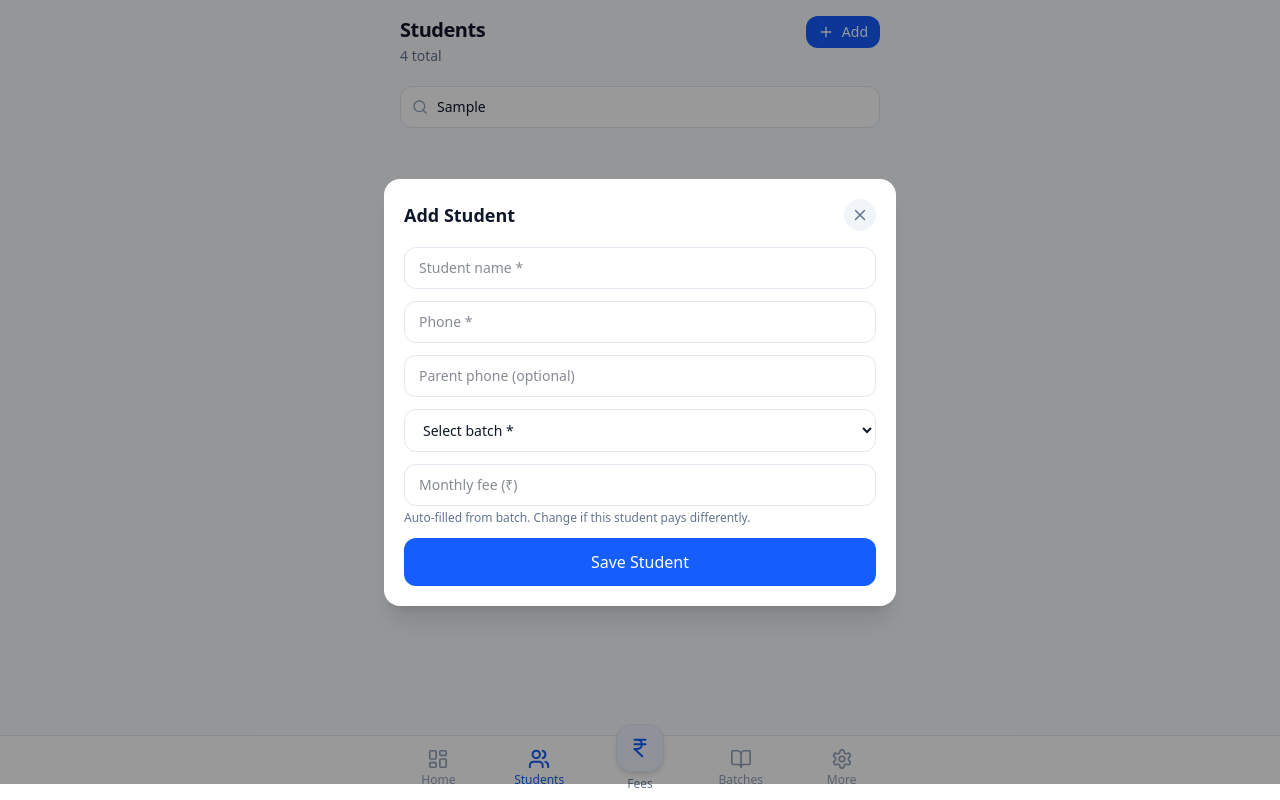
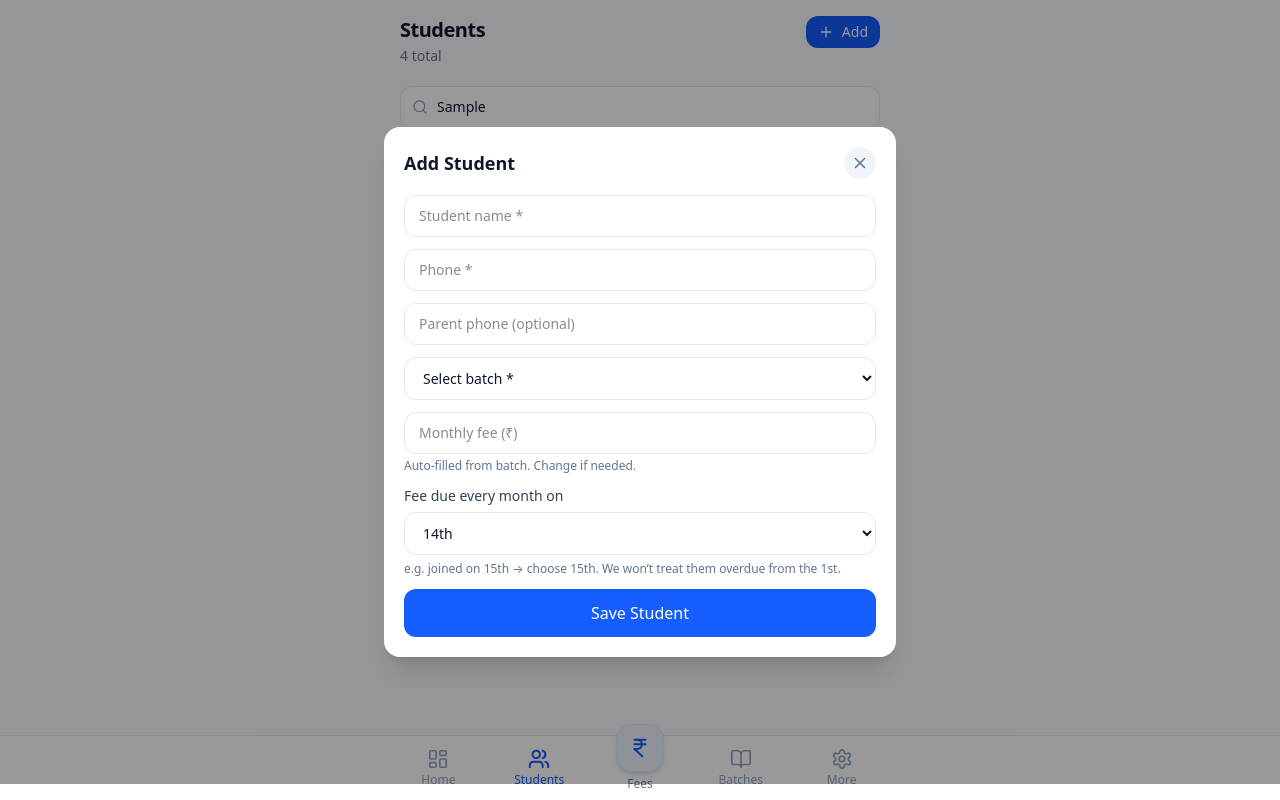
Before and after one commit to chandandass/fee-manager-saas, a Next.js app: page /students in a window 1280 px wide. Both pictures are taken after typing "Sample" into the empty fields and a click on the button "Add". Built offline with nearby package versions, Linux system fonts and the light colour scheme.

Commit message:
Add fee start day per student (simple billing day 1-28)

```diff
--- a/src/app/students/page.tsx
+++ b/src/app/students/page.tsx
@@ -11,7 +11,7 @@ import {
   Modal,
   IconButton,
 } from "@/presentation/components/ui";
-import { formatCurrency } from "@/lib/utils";
+import { formatCurrency, dayOfMonthLabel } from "@/lib/utils";
 import { createRepositories } from "@/infrastructure/supabase/InMemoryStore";
 import { ManageStudents } from "@/domain/use-cases/ManageStudents";
 import { Student, Batch } from "@/domain/entities/Student";
@@ -19,6 +19,8 @@ import { Plus, Search, Phone, MessageCircle } from "lucide-react";
 
 const repos = createRepositories();
 const manageStudents = new ManageStudents(repos.students);
+
+const defaultFeeDay = Math.min(28, new Date().getDate());
 
 export default function StudentsPage() {
   const [students, setStudents] = useState<Student[]>([]);
@@ -31,6 +33,7 @@ export default function StudentsPage() {
     parentPhone: "",
     batchId: "",
     monthlyFee: "",
+    feeStartDay: String(defaultFeeDay),
   });
   const [loading, setLoading] = useState(true);
 
@@ -66,6 +69,10 @@ export default function StudentsPage() {
   async function handleCreate(e: React.FormEvent) {
     e.preventDefault();
     if (!form.name || !form.phone || !form.batchId) return;
+    const feeStartDay = Math.min(
+      28,
+      Math.max(1, Number(form.feeStartDay) || defaultFeeDay)
+    );
     await manageStudents.create({
       name: form.name.trim(),
       phone: form.phone.trim(),
@@ -73,9 +80,17 @@ export default function StudentsPage() {
       batchId: form.batchId,
       monthlyFee: Number(form.monthlyFee) || 0,
       joinedAt: new Date().toISOString().slice(0, 10),
+      feeStartDay,
       isActive: true,
     });
-    setForm({ name: "", phone: "", parentPhone: "", batchId: "", monthlyFee: "" });
+    setForm({
+      name: "",
+      phone: "",
+      parentPhone: "",
+      batchId: "",
+      monthlyFee: "",
+      feeStartDay: String(defaultFeeDay),
+    });
     setShowForm(false);
     load();
   }
@@ -160,7 +175,27 @@ export default function StudentsPage() {
               onChange={(e) => setForm({ ...form, monthlyFee: e.target.value })}
             />
             <p className="text-xs text-slate-500 mt-1">
-              Auto-filled from batch. Change if this student pays differently.
+              Auto-filled from batch. Change if needed.
+            </p>
+          </div>
+          <div>
+            <label className="block text-sm font-medium text-slate-700 mb-1.5">
+              Fee due every month on
+            </label>
+            <Select
+              value={form.feeStartDay}
+              onChange={(e) =>
+                setForm({ ...form, feeStartDay: e.target.value })
+              }
+            >
+              {Array.from({ length: 28 }, (_, i) => i + 1).map((d) => (
+                <option key={d} value={String(d)}>
+                  {dayOfMonthLabel(d)}
+                </option>
+              ))}
+            </Select>
+            <p className="text-xs text-slate-500 mt-1.5">
+              e.g. joined on 15th → choose 15th. We won’t treat them overdue from the 1st.
             </p>
           </div>
           <Button type="submit" className="w-full" size="lg">
@@ -188,6 +223,7 @@ export default function StudentsPage() {
                   <p className="font-medium text-sm truncate">{s.name}</p>
                   <p className="text-xs text-slate-500 mt-0.5">
                     {batchName(s.batchId)}
+                    {" · Fee on "}{dayOfMonthLabel(s.feeStartDay || 1)}
                   </p>
                   <p className="text-xs text-slate-400 mt-1">{s.phone}</p>
                 </div>
--- a/src/domain/entities/Student.ts
+++ b/src/domain/entities/Student.ts
@@ -8,6 +8,8 @@ export interface Student {
   batchId: string;
   monthlyFee: number;
   joinedAt: string;
+  /** Day of month when fee is due (1–28). Student joining mid-month uses this cycle. */
+  feeStartDay: number;
   isActive: boolean;
   notes?: string;
 }
--- a/src/infrastructure/supabase/InMemoryStore.ts
+++ b/src/infrastructure/supabase/InMemoryStore.ts
@@ -13,10 +13,10 @@ import { IAttendanceRepository } from "@/domain/repositories/IAttendanceReposito
 import { IInstituteRepository } from "@/domain/repositories/IInstituteRepository";
 
 let students: Student[] = [
-  { id: "s1", name: "Rahul Sharma", phone: "9876543210", parentPhone: "9876543211", batchId: "b1", monthlyFee: 1500, joinedAt: "2025-06-01", isActive: true },
-  { id: "s2", name: "Priya Patel", phone: "9123456780", batchId: "b1", monthlyFee: 1500, joinedAt: "2025-07-15", isActive: true },
-  { id: "s3", name: "Amit Kumar", phone: "9988776655", batchId: "b2", monthlyFee: 2000, joinedAt: "2025-08-01", isActive: true },
-  { id: "s4", name: "Sneha Reddy", phone: "9765432109", parentPhone: "9765432108", batchId: "b2", monthlyFee: 2000, joinedAt: "2025-09-01", isActive: true },
+  { id: "s1", name: "Rahul Sharma", phone: "9876543210", parentPhone: "9876543211", batchId: "b1", monthlyFee: 1500, joinedAt: "2025-06-01", feeStartDay: 1, isActive: true },
+  { id: "s2", name: "Priya Patel", phone: "9123456780", batchId: "b1", monthlyFee: 1500, joinedAt: "2025-07-15", feeStartDay: 15, isActive: true },
+  { id: "s3", name: "Amit Kumar", phone: "9988776655", batchId: "b2", monthlyFee: 2000, joinedAt: "2025-08-01", feeStartDay: 1, isActive: true },
+  { id: "s4", name: "Sneha Reddy", phone: "9765432109", parentPhone: "9765432108", batchId: "b2", monthlyFee: 2000, joinedAt: "2025-09-01", feeStartDay: 5, isActive: true },
 ];
 
 let batches: Batch[] = [
@@ -59,7 +59,11 @@ export class InMemoryStudentRepository implements IStudentRepository {
   async getById(id: string) { return students.find((s) => s.id === id) || null; }
   async getByBatch(batchId: string) { return students.filter((s) => s.batchId === batchId); }
   async create(data: Omit<Student, "id">) {
-    const student: Student = { ...data, id: uid() };
+    const student: Student = {
+      ...data,
+      id: uid(),
+      feeStartDay: Math.min(28, Math.max(1, data.feeStartDay || 1)),
+    };
     students.push(student);
     const batch = batches.find((b) => b.id === data.batchId);
     if (batch) batch.studentCount += 1;
--- a/src/lib/utils.ts
+++ b/src/lib/utils.ts
@@ -21,16 +21,28 @@ export function formatDate(date: string | Date): string {
   }).format(new Date(date));
 }
 
-/** Assume fee due on 5th of the month. Returns days overdue (0 if not yet due). */
-export function getDaysPending(month: string): number {
+/** Day of month label: 1 → 1st, 15 → 15th */
+export function dayOfMonthLabel(day: number): string {
+  const d = Math.min(28, Math.max(1, day));
+  if (d === 1 || d === 21) return d + "st";
+  if (d === 2 || d === 22) return d + "nd";
+  if (d === 3 || d === 23) return d + "rd";
+  return d + "th";
+}
+
+/**
+ * Days overdue for a fee month, using student's fee start day (1–28).
+ * Before that day in the cycle → 0 (not due yet).
+ */
+export function getDaysPending(month: string, feeStartDay: number = 1): number {
   const [y, m] = month.split("-").map(Number);
-  const due = new Date(y, m - 1, 5);
+  const day = Math.min(28, Math.max(1, feeStartDay || 1));
+  const due = new Date(y, m - 1, day);
   const today = new Date();
   today.setHours(0, 0, 0, 0);
   due.setHours(0, 0, 0, 0);
   if (today <= due) return 0;
-  const diff = Math.floor((today.getTime() - due.getTime()) / (1000 * 60 * 60 * 24));
-  return diff;
+  return Math.floor((today.getTime() - due.getTime()) / (1000 * 60 * 60 * 24));
 }
 
 export function daysPendingLabel(days: number): string {
```
